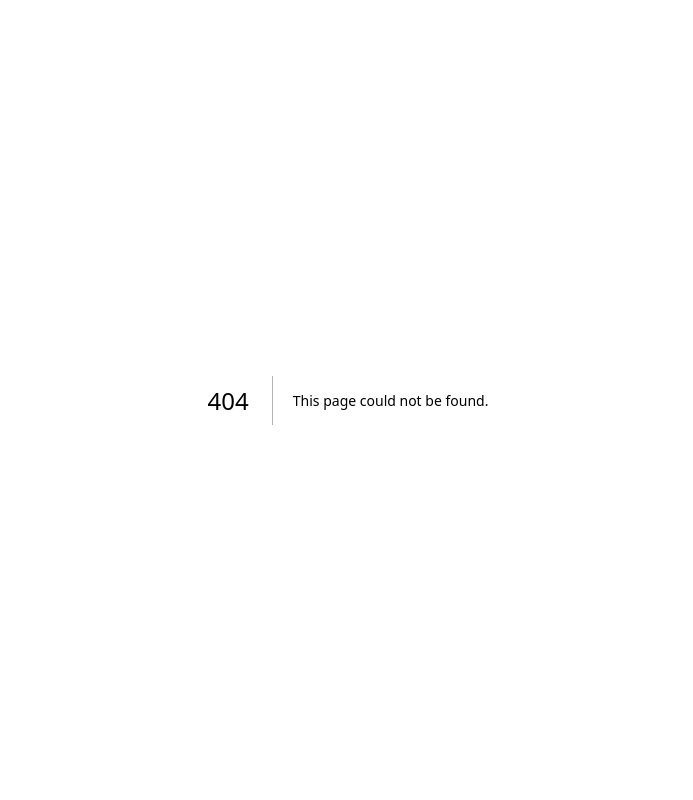
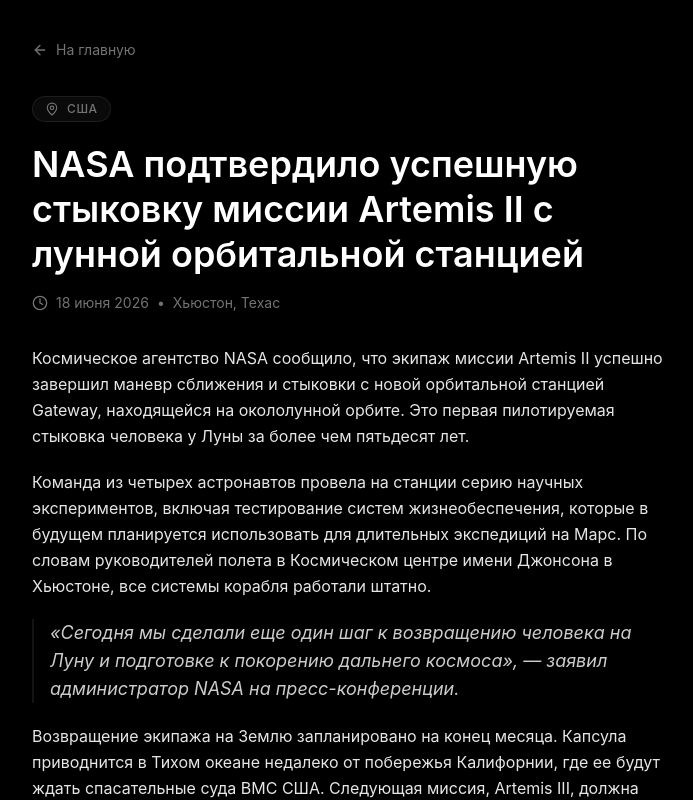
Before and after one commit to grinvsevolod1-ctrl/nbrb, a Next.js app: page /news in a window 1280 px wide. Before the commit this address had no page. Shown: the top 800 px of the page, without its empty margins (292-985 px from the left). Built offline with nearby package versions, Linux system fonts and the light colour scheme.

Commit message:
feat: add new news page with NASA Artemis II mission details

```diff
--- /dev/null
+++ b/app/news/page.tsx
@@ -0,0 +1,74 @@
+import type { Metadata } from "next"
+import Link from "next/link"
+import { ArrowLeft, Clock, MapPin } from "lucide-react"
+
+export const metadata: Metadata = {
+  title: "Новости | Green Card 2026",
+  description: "Свежие новости из Америки",
+}
+
+export default function NewsPage() {
+  return (
+    <main className="min-h-dvh bg-background text-foreground">
+      <div className="mx-auto w-full max-w-2xl px-5 py-10">
+        <Link
+          href="/"
+          className="inline-flex items-center gap-2 text-sm text-muted-foreground transition-colors hover:text-foreground"
+        >
+          <ArrowLeft className="size-4" aria-hidden="true" />
+          На главную
+        </Link>
+
+        <header className="mt-8">
+          <span className="inline-flex items-center gap-2 rounded-full border border-border bg-secondary px-3 py-1 text-xs font-medium uppercase tracking-wider text-muted-foreground">
+            <MapPin className="size-3.5" aria-hidden="true" />
+            США
+          </span>
+
+          <h1 className="mt-5 text-balance text-3xl font-semibold leading-tight sm:text-4xl">
+            NASA подтвердило успешную стыковку миссии Artemis II с лунной орбитальной станцией
+          </h1>
+
+          <div className="mt-4 flex items-center gap-2 text-sm text-muted-foreground">
+            <Clock className="size-4" aria-hidden="true" />
+            <time dateTime="2026-06-18">18 июня 2026</time>
+            <span aria-hidden="true">•</span>
+            <span>Хьюстон, Техас</span>
+          </div>
+        </header>
+
+        <article className="mt-8 space-y-5 text-pretty leading-relaxed text-foreground/90">
+          <p>
+            Космическое агентство NASA сообщило, что экипаж миссии Artemis II успешно завершил
+            маневр сближения и стыковки с новой орбитальной станцией Gateway, находящейся на
+            окололунной орбите. Это первая пилотируемая стыковка человека у Луны за более чем
+            пятьдесят лет.
+          </p>
+
+          <p>
+            Команда из четырех астронавтов провела на станции серию научных экспериментов,
+            включая тестирование систем жизнеобеспечения, которые в будущем планируется
+            использовать для длительных экспедиций на Марс. По словам руководителей полета в
+            Космическом центре имени Джонсона в Хьюстоне, все системы корабля работали штатно.
+          </p>
+
+          <blockquote className="border-l-2 border-border pl-4 text-lg italic text-foreground/80">
+            «Сегодня мы сделали еще один шаг к возвращению человека на Луну и подготовке к
+            покорению дальнего космоса», — заявил администратор NASA на пресс-конференции.
+          </blockquote>
+
+          <p>
+            Возвращение экипажа на Землю запланировано на конец месяца. Капсула приводнится в
+            Тихом океане недалеко от побережья Калифорнии, где ее будут ждать спасательные суда
+            ВМС США. Следующая миссия, Artemis III, должна доставить астронавтов уже на
+            поверхность Луны.
+          </p>
+        </article>
+
+        <footer className="mt-10 border-t border-border pt-6 text-sm text-muted-foreground">
+          Материал подготовлен на основе открытых источников и носит демонстрационный характер.
+        </footer>
+      </div>
+    </main>
+  )
+}
```
